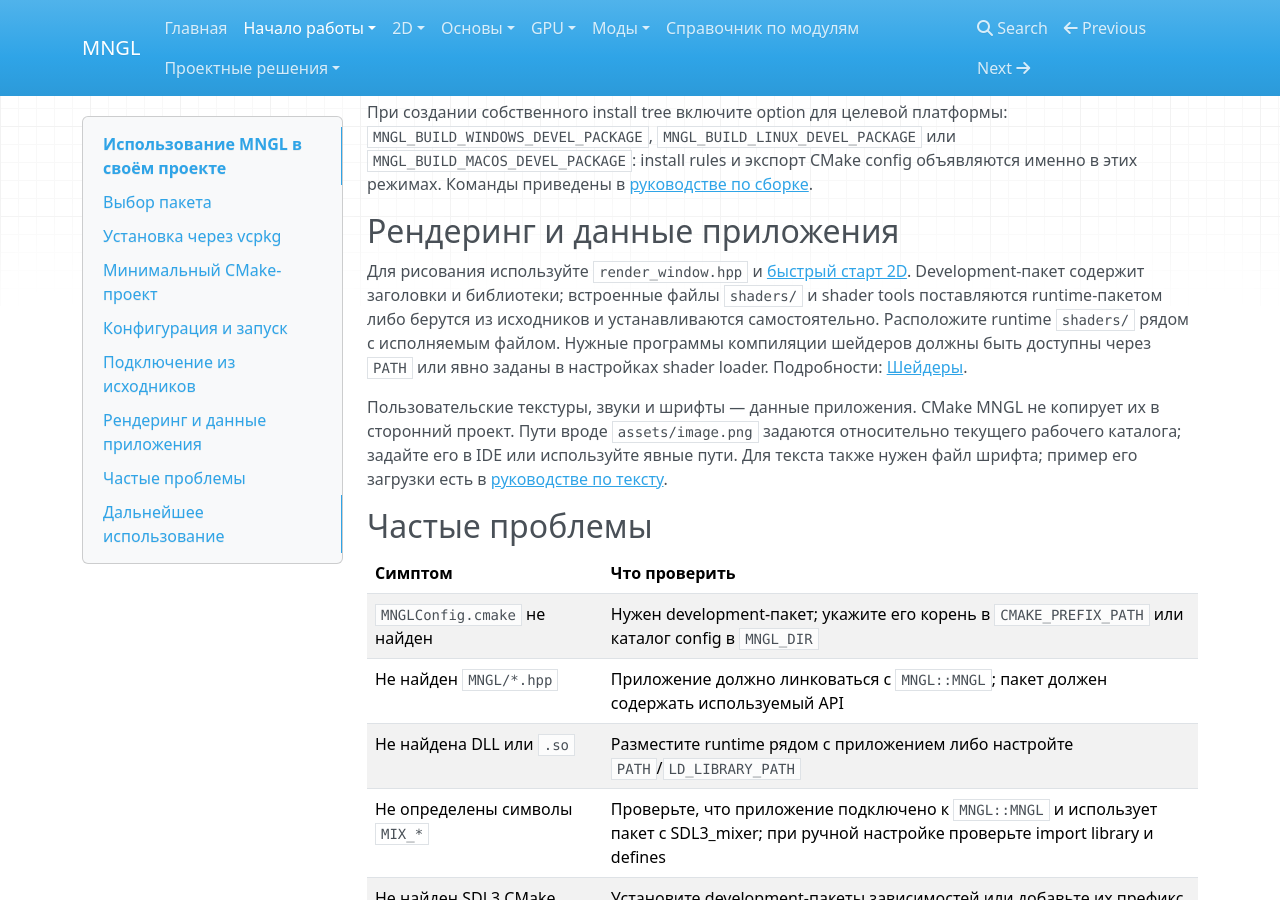
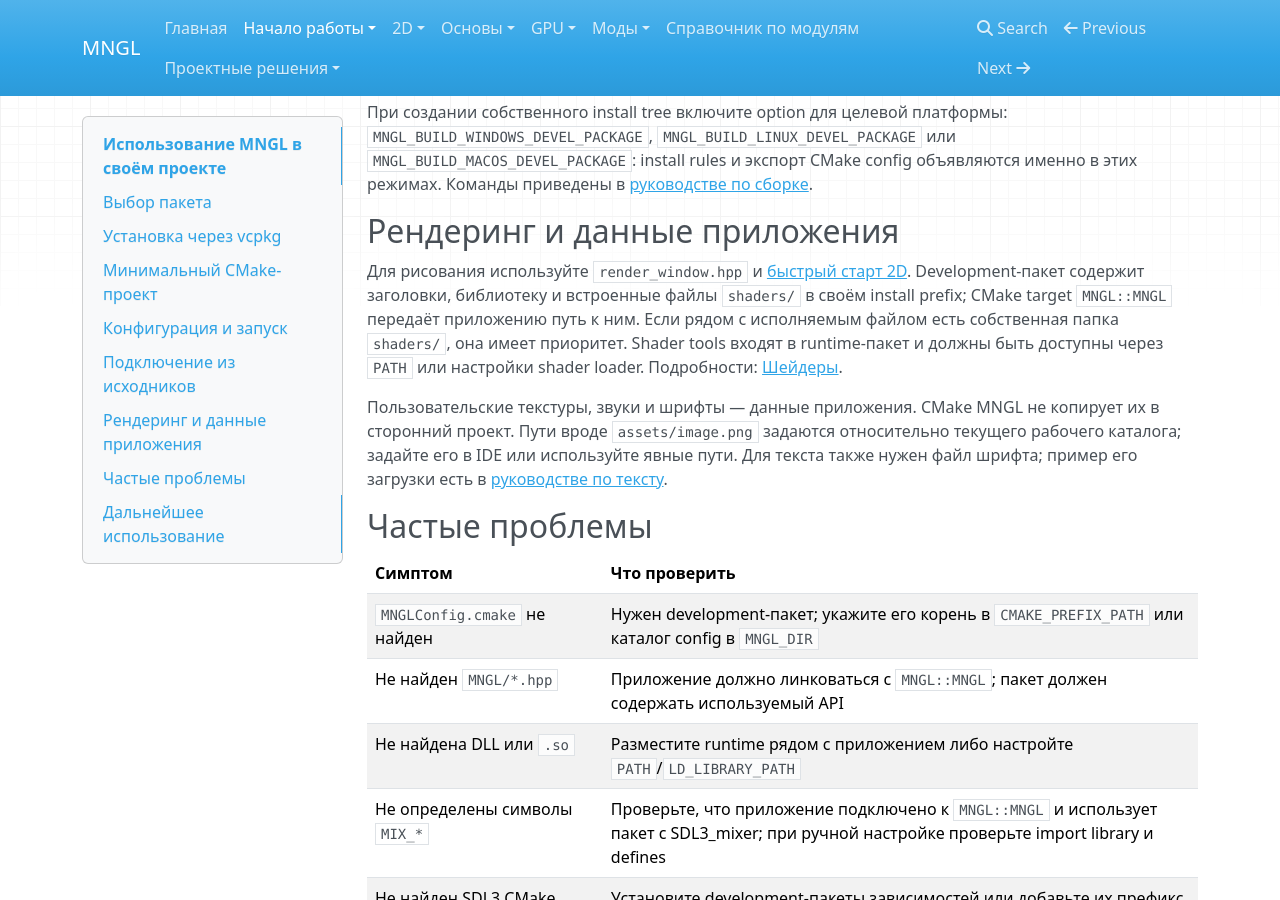
Before and after one commit to Romansgamp6tu/MNGL, an MkDocs documentation site: the page built from docs/getting-started/using-mngl.md, in a window 1280 px wide and 900 px high, scrolled down 4052 px. Built offline with MkDocs 1.6.1, drawn with Linux system fonts in a browser that asks for light colours; nearby versions of some CDN libraries.

Commit message:
docs: explain shader lookup from installed MNGL package

```diff
--- a/docs/getting-started/using-mngl.md
+++ b/docs/getting-started/using-mngl.md
@@ -226,11 +226,11 @@ install rules и экспорт CMake config объявляются именно
 ## Рендеринг и данные приложения
 
 Для рисования используйте `render_window.hpp` и [быстрый старт 2D](../2d/quick-start.md).
-Development-пакет содержит заголовки и библиотеки; встроенные файлы
-`shaders/` и shader tools поставляются runtime-пакетом либо берутся из
-исходников и устанавливаются самостоятельно. Расположите runtime `shaders/`
-рядом с исполняемым файлом. Нужные программы компиляции шейдеров должны
-быть доступны через `PATH` или явно заданы в настройках shader loader.
+Development-пакет содержит заголовки, библиотеку и встроенные файлы
+`shaders/` в своём install prefix; CMake target `MNGL::MNGL` передаёт
+приложению путь к ним. Если рядом с исполняемым файлом есть собственная папка
+`shaders/`, она имеет приоритет. Shader tools входят в runtime-пакет и должны
+быть доступны через `PATH` или настройки shader loader.
 Подробности: [Шейдеры](../gpu/shaders.md).
 
 Пользовательские текстуры, звуки и шрифты — данные приложения. CMake MNGL
```
